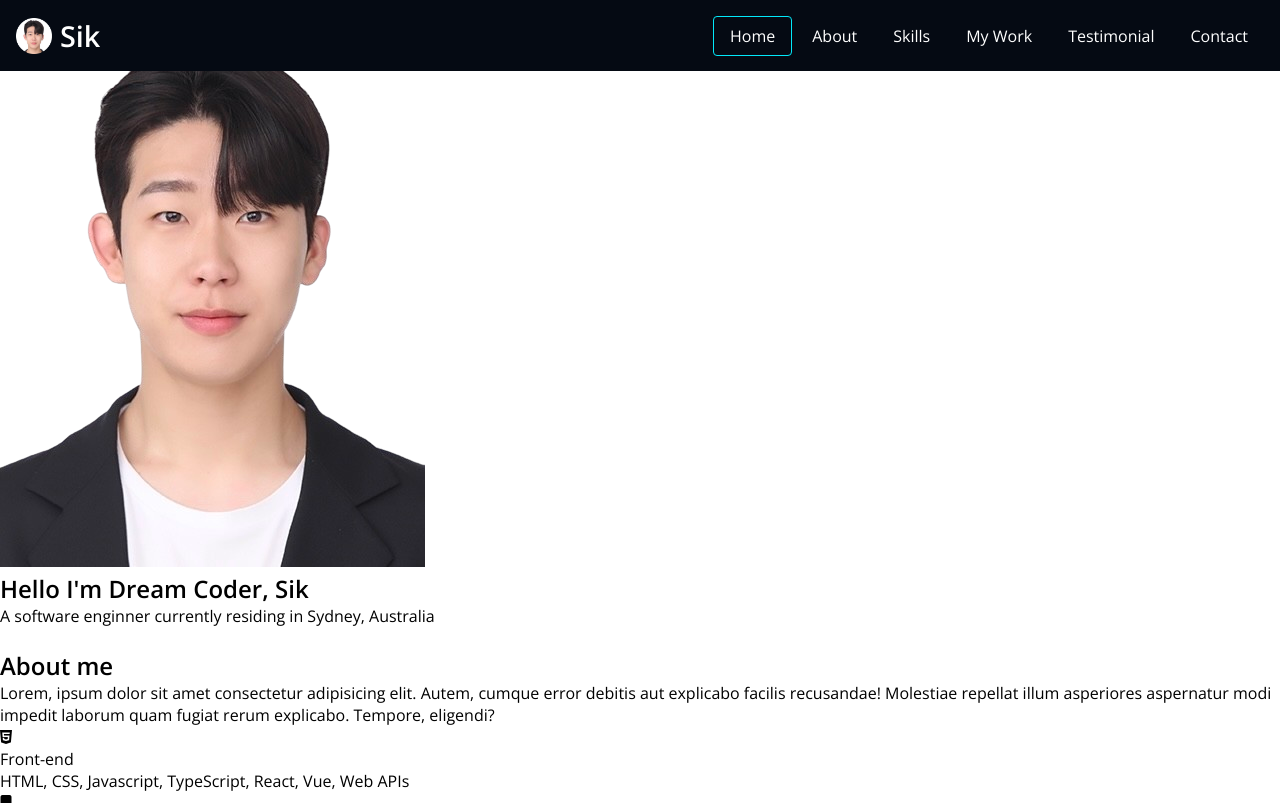
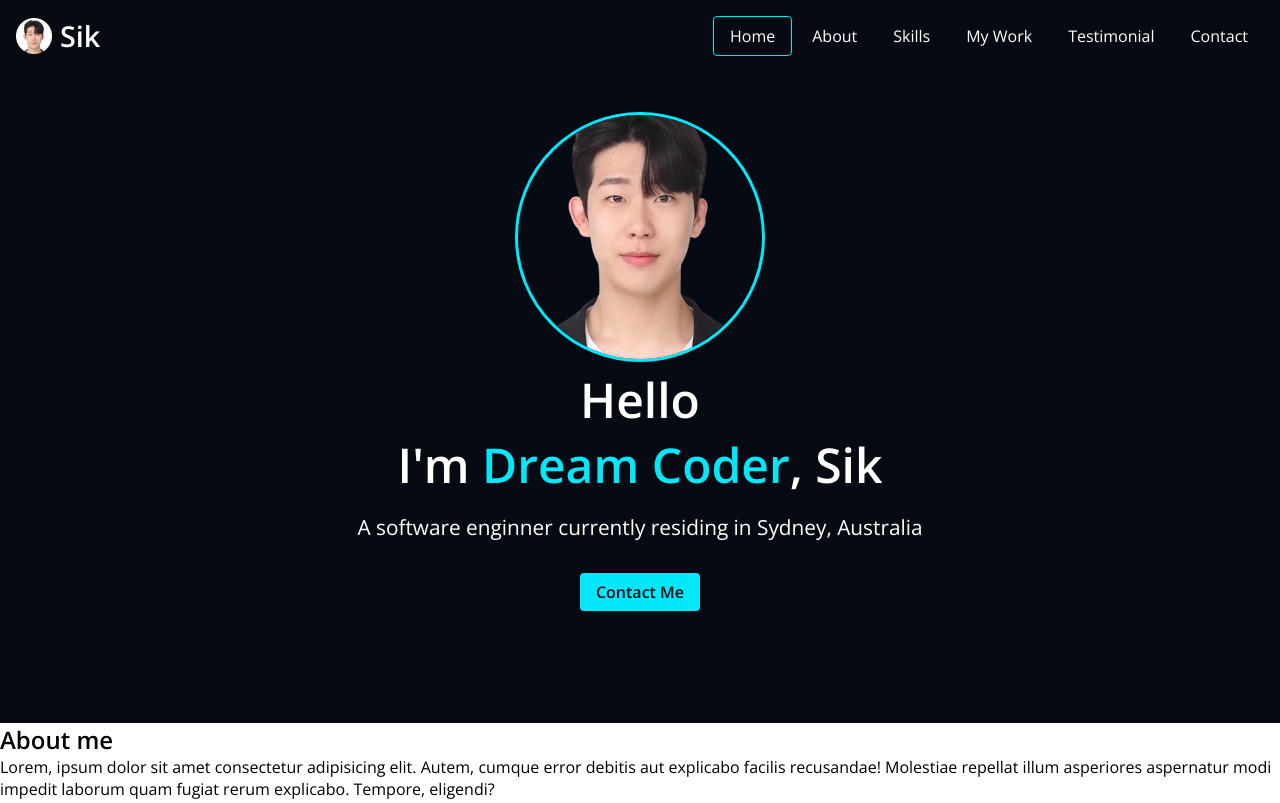
Before and after one commit to geunsik2/geunsik2.github.io, a plain HTML site: page index.html in a window 1280 px wide. Shown: the top 803 px of the page. Drawn offline with nearby package versions, Linux system fonts and the light colour scheme.

Commit message:
CSS-Home

```diff
--- a/css/style.css
+++ b/css/style.css
@@ -94,3 +94,50 @@ button:focus {
   border: 1px solid var(--color-accent);
   border-radius: 4px;
 }
+
+/* Home */
+#home {
+  background-color: var(--color-primary);
+  color: var(--color-text);
+  padding: 5rem 1rem; /* 위아래 5rem, 양옆 1rem */
+  padding-top: 7rem;
+  text-align: center;
+}
+
+.home__avatar {
+  width: 250px;
+  height: 250px;
+  object-fit: cover;  /* 이미지의 원래 비율 유지 */
+  border: 3px solid var(--color-accent);
+  border-radius: 100%;  /* 테두리를 원으로 설정 */
+}
+
+.home__title {
+  font-size: 3rem;
+  margin-bottom: 1rem;
+
+}
+
+.home__title--strong {
+  color: var(--color-accent);
+}
+
+.home__description {
+  font-size: 1.3rem;
+}
+
+.home__contact {
+  display: inline-block;  /* a태그는 inline 요소라 수직으로는 마진이 적용 안 되지만 해당 속성으로 해결 가능 */
+  background-color: var(--color-accent);
+  color: var(--color-primary);
+  padding: 0.5rem 1rem;
+  margin: 2rem;
+  font-weight: bold;
+  border-radius: 4px;
+}
+
+.home__contact:hover {
+  background-color: transparent;
+  color: var(--color-text);
+  outline: 2px solid var(--color-accent); /* 콘텐츠 사이즈에 영향을 주지 않으면서 테두리를 적용 */
+}
--- a/index.html
+++ b/index.html
@@ -47,10 +47,11 @@
     <article>
       <!-- Home -->
       <section id="home">
-        <img src="images/profile.png" alt="Sik's profile">
-        <h2>Hello I&#39;m Dream Coder, Sik</h2>
-        <p>A software enginner currently residing in Sydney, Australia</p>
-        <a href="#contact">Contact Me</a>
+        <img class="home__avatar" src="images/profile.png" alt="Sik's profile">
+        <h2 class="home__title">Hello <br />I&#39;m
+          <strong class="home__title--strong">Dream Coder</strong>, Sik</h2>
+        <p class="home__description">A software enginner currently residing in Sydney, Australia</p>
+        <a class="home__contact" href="#contact">Contact Me</a>
       </section>
       <!-- About -->
       <section id="about">
```
